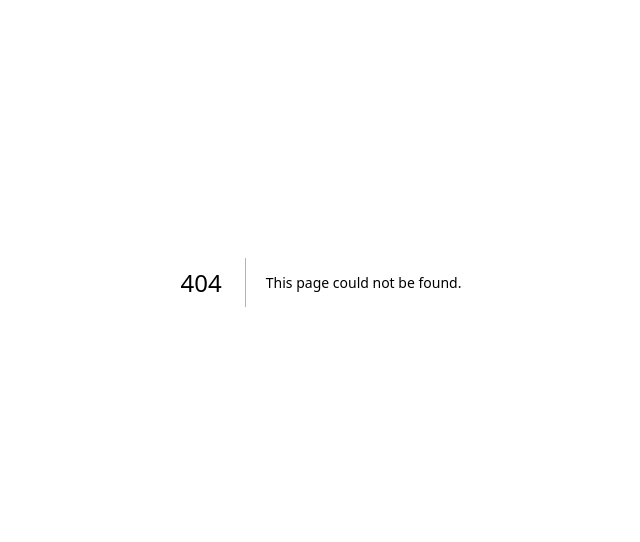
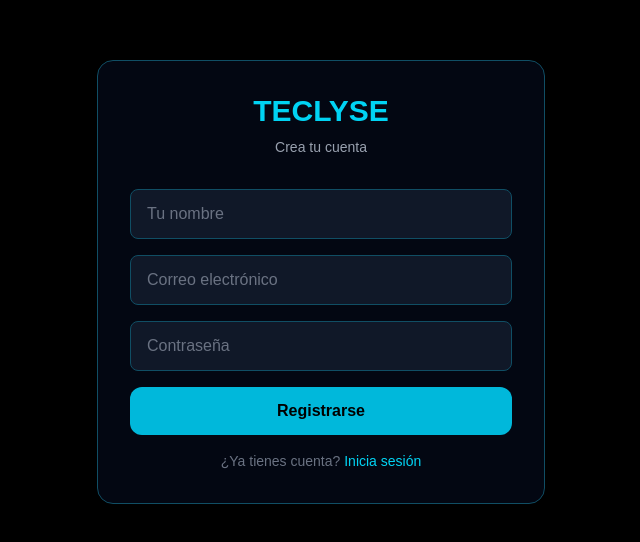
Before and after one commit to Jero001/teclyse-store, a Next.js app: page /registro in a window 1280 px wide. Before the commit this address had no page. Shown: the part 118-660 px from the top of the page, without its empty margins (319-959 px from the left). Built offline with nearby package versions, Linux system fonts and the light colour scheme; no server answers.

Commit message:
sistema de autenticacion con Supabase

```diff
--- /dev/null
+++ b/app/lib/supabase.js
@@ -0,0 +1,6 @@
+import { createClient } from '@supabase/supabase-js'
+
+const supabaseUrl = process.env.NEXT_PUBLIC_SUPABASE_URL
+const supabaseKey = process.env.NEXT_PUBLIC_SUPABASE_ANON_KEY
+
+export const supabase = createClient(supabaseUrl, supabaseKey)
--- /dev/null
+++ b/app/login/page.jsx
@@ -0,0 +1,77 @@
+"use client";
+import { useState } from "react";
+import { supabase } from "../lib/supabase";
+import Link from "next/link";
+import { useRouter } from "next/navigation";
+
+export default function Login() {
+  const [email, setEmail] = useState("");
+  const [password, setPassword] = useState("");
+  const [mensaje, setMensaje] = useState("");
+  const [cargando, setCargando] = useState(false);
+  const router = useRouter();
+
+  const handleLogin = async () => {
+    setCargando(true);
+    setMensaje("");
+    const { error } = await supabase.auth.signInWithPassword({
+      email,
+      password,
+    });
+    if (error) {
+      setMensaje("❌ Correo o contraseña incorrectos.");
+    } else {
+      router.push("/");
+    }
+    setCargando(false);
+  };
+
+  return (
+    <main className="min-h-screen bg-black text-white flex items-center justify-center px-4">
+      <div className="w-full max-w-md border border-cyan-900 rounded-2xl p-8 bg-gray-950">
+        <h1 className="text-3xl font-bold text-cyan-400 text-center mb-2">
+          TECLYSE
+        </h1>
+        <p className="text-gray-400 text-center text-sm mb-8">
+          Inicia sesión en tu cuenta
+        </p>
+
+        <div className="flex flex-col gap-4">
+          <input
+            type="email"
+            placeholder="Correo electrónico"
+            value={email}
+            onChange={(e) => setEmail(e.target.value)}
+            className="bg-gray-900 border border-cyan-900 rounded-lg px-4 py-3 text-white placeholder-gray-500 focus:outline-none focus:border-cyan-400"
+          />
+          <input
+            type="password"
+            placeholder="Contraseña"
+            value={password}
+            onChange={(e) => setPassword(e.target.value)}
+            className="bg-gray-900 border border-cyan-900 rounded-lg px-4 py-3 text-white placeholder-gray-500 focus:outline-none focus:border-cyan-400"
+          />
+
+          {mensaje && (
+            <p className="text-sm text-center text-red-400">{mensaje}</p>
+          )}
+
+          <button
+            onClick={handleLogin}
+            disabled={cargando}
+            className="bg-cyan-500 hover:bg-cyan-400 text-black font-bold py-3 rounded-xl transition disabled:opacity-50"
+          >
+            {cargando ? "Entrando..." : "Iniciar sesión"}
+          </button>
+
+          <p className="text-center text-gray-500 text-sm">
+            ¿No tienes cuenta?{" "}
+            <Link href="/registro" className="text-cyan-400 hover:underline">
+              Regístrate
+            </Link>
+          </p>
+        </div>
+      </div>
+    </main>
+  );
+}
--- /dev/null
+++ b/app/registro/page.jsx
@@ -0,0 +1,84 @@
+"use client";
+import { useState } from "react";
+import { supabase } from "../lib/supabase";
+import Link from "next/link";
+
+export default function Registro() {
+  const [email, setEmail] = useState("");
+  const [password, setPassword] = useState("");
+  const [nombre, setNombre] = useState("");
+  const [mensaje, setMensaje] = useState("");
+  const [cargando, setCargando] = useState(false);
+
+  const handleRegistro = async () => {
+    setCargando(true);
+    setMensaje("");
+    const { error } = await supabase.auth.signUp({
+      email,
+      password,
+      options: { data: { nombre } },
+    });
+    if (error) {
+      setMensaje("❌ Error: " + error.message);
+    } else {
+      setMensaje("✅ Cuenta creada exitosamente. Ya puedes iniciar sesión.");
+    }
+    setCargando(false);
+  };
+
+  return (
+    <main className="min-h-screen bg-black text-white flex items-center justify-center px-4">
+      <div className="w-full max-w-md border border-cyan-900 rounded-2xl p-8 bg-gray-950">
+        <h1 className="text-3xl font-bold text-cyan-400 text-center mb-2">
+          TECLYSE
+        </h1>
+        <p className="text-gray-400 text-center text-sm mb-8">
+          Crea tu cuenta
+        </p>
+
+        <div className="flex flex-col gap-4">
+          <input
+            type="text"
+            placeholder="Tu nombre"
+            value={nombre}
+            onChange={(e) => setNombre(e.target.value)}
+            className="bg-gray-900 border border-cyan-900 rounded-lg px-4 py-3 text-white placeholder-gray-500 focus:outline-none focus:border-cyan-400"
+          />
+          <input
+            type="email"
+            placeholder="Correo electrónico"
+            value={email}
+            onChange={(e) => setEmail(e.target.value)}
+            className="bg-gray-900 border border-cyan-900 rounded-lg px-4 py-3 text-white placeholder-gray-500 focus:outline-none focus:border-cyan-400"
+          />
+          <input
+            type="password"
+            placeholder="Contraseña"
+            value={password}
+            onChange={(e) => setPassword(e.target.value)}
+            className="bg-gray-900 border border-cyan-900 rounded-lg px-4 py-3 text-white placeholder-gray-500 focus:outline-none focus:border-cyan-400"
+          />
+
+          {mensaje && (
+            <p className="text-sm text-center text-cyan-300">{mensaje}</p>
+          )}
+
+          <button
+            onClick={handleRegistro}
+            disabled={cargando}
+            className="bg-cyan-500 hover:bg-cyan-400 text-black font-bold py-3 rounded-xl transition disabled:opacity-50"
+          >
+            {cargando ? "Creando cuenta..." : "Registrarse"}
+          </button>
+
+          <p className="text-center text-gray-500 text-sm">
+            ¿Ya tienes cuenta?{" "}
+            <Link href="/login" className="text-cyan-400 hover:underline">
+              Inicia sesión
+            </Link>
+          </p>
+        </div>
+      </div>
+    </main>
+  );
+}
```
